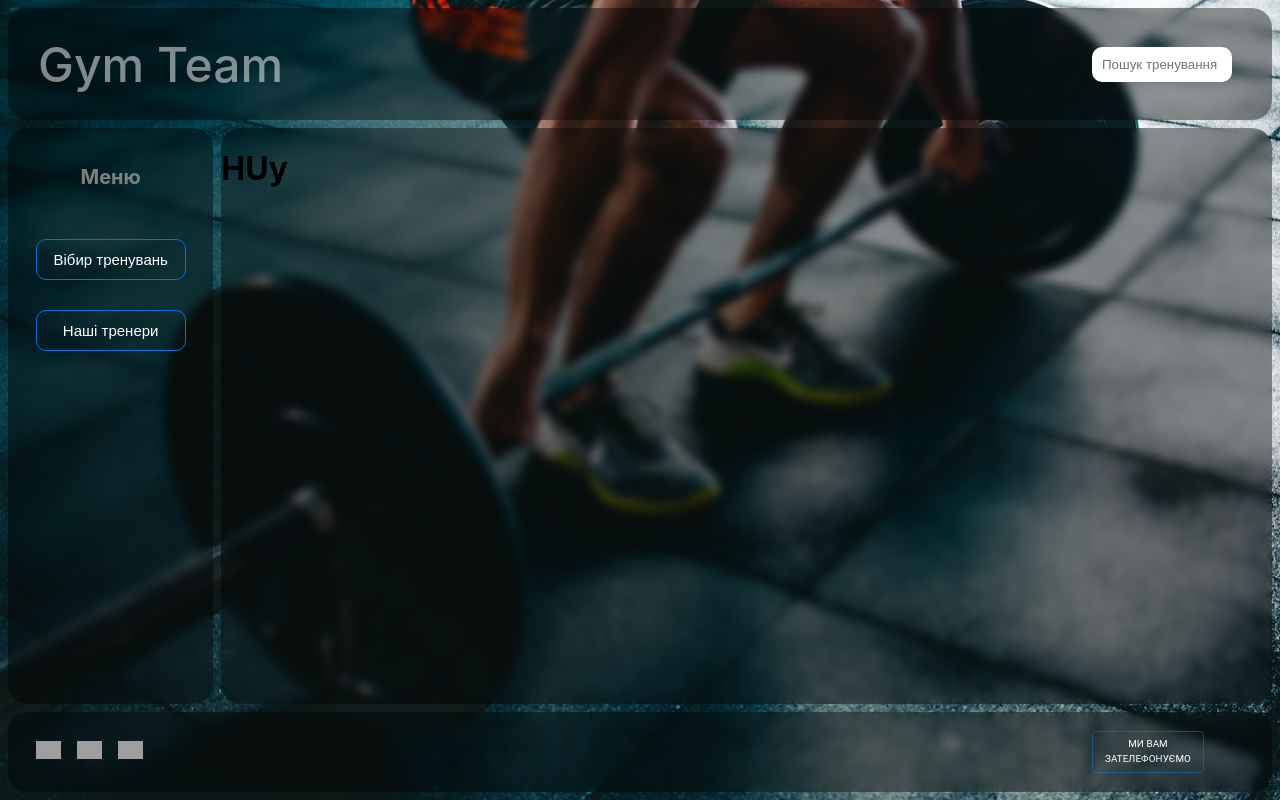
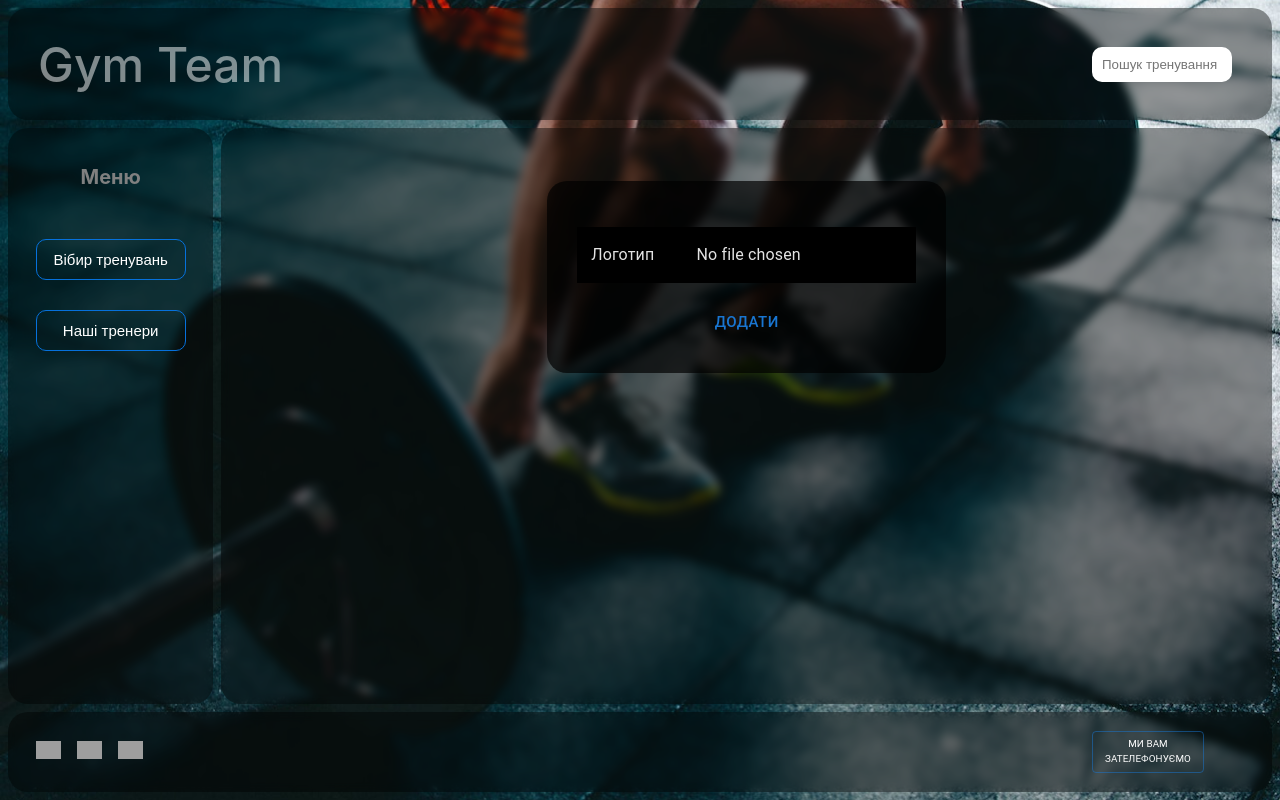
Before and after one commit to glinkinzhenya/Diplom-pro, a React (Create React App) app: page /admin/4hg874hg8h45g85hg848g47gh4hyth4ythvy4thg8yh5g784h578heyubvyurbvubs in a window 1280 px wide. Built offline with nearby package versions, Linux system fonts and the light colour scheme; grey boxes are pictures that could not be loaded.

Commit message:
test image

```diff
--- a/src/constans/rules.js
+++ b/src/constans/rules.js
@@ -1,5 +1,8 @@
 export const rulesText = {
   required: (field) => `Треба ввести ${field}.`,
+};
+export const rulesImage = {
+  required: (field) => `Треба додати ${field}.`,
 };
 
 export const adminRules = {
@@ -9,4 +12,7 @@ export const adminRules = {
   password: {
     required: { value: true, message: rulesText.required('пароль') },
   },
+  image: {
+    required: { value: true, message: rulesImage.required('логотип') },
+  },
 };
--- /dev/null
+++ b/src/pages/AddForm/AddForm.css
@@ -0,0 +1,23 @@
+#myFileInput::-webkit-file-upload-button {
+    visibility: hidden;
+}
+
+#myFileInput::before {
+    content: '';
+    display: inline-block;
+}
+
+.add-form-wrapper {
+    display: flex;
+    justify-content: center;
+}
+
+.add-form {
+    display: flex;
+    flex-direction: column;
+    background-color: rgb(0 0 0 / 69%);
+    border-radius: 20px;
+    padding: 30px;
+    margin-top: 5%;
+    gap: 10px;
+}
--- a/src/pages/AddForm/AddForm.jsx
+++ b/src/pages/AddForm/AddForm.jsx
@@ -1,8 +1,100 @@
-import React from 'react';
+import React, { useState } from 'react';
+import { useForm } from 'react-hook-form';
+import { Button } from '@mui/material';
+import { InputText } from '../../components/Forms/InputText';
+import { adminRules } from '../../constans/rules';
+import './AddForm.css';
 
 export default function AddForm() {
+  const { control, handleSubmit } = useForm();
 
-    return (
-        <h1>HUy</h1>
-    )
+  const [avatar, setAvatar] = useState('');
+
+  const getBase64 = (file) => new Promise((resolve, reject) => {
+    const reader = new FileReader();
+    reader.readAsDataURL(file);
+    reader.onload = () => resolve(reader.result);
+    reader.onerror = () => reject(new Error('Error while reading file.'));
+  });
+
+  const onSubmit = async (event) => {
+    const file = event.target.files[0];
+    const base64String = await getBase64(file);
+    setAvatar(base64String);
+    console.log(avatar);
+  };
+
+  return (
+    <>
+      <div className='add-form-wrapper'>
+        <div className='add-form'>
+          {/* <InputText
+          control={control}
+          name='name'
+          label='Назва тренування'
+          type='text'
+          rules={adminRules.login}
+        /> */}
+          <InputText
+            style={{ backgroundColor: 'black' }}
+            control={control}
+            name='image'
+            label='Логотип'
+            type='file'
+            rules={adminRules.image}
+            id="myFileInput"
+            onChange={onSubmit}
+          />
+          {/* <InputText
+          control={control}
+          name='fullInfo'
+          label='опис тренування'
+          type='text'
+          rules={adminRules.login}
+        />
+        <InputText
+          control={control}
+          name='gallery'
+          label='Зображення 1'
+          type='file'
+          rules={adminRules.password}
+        /> */}
+          {/* <InputText
+          control={control}
+          name='gallery'
+          label='Зображення 2'
+          type='file'
+          rules={adminRules.password}
+        />
+        <InputText
+          control={control}
+          name='gallery'
+          label='Зображення 3'
+          type='file'
+          rules={adminRules.password}
+        />
+        <InputText
+          control={control}
+          name='gallery'
+          label='Зображення 4'
+          type='file'
+          rules={adminRules.password}
+        /> */}
+          {/* <InputText
+          control={control}
+          name='days'
+          label='Вільні дні'
+          type='text'
+          rules={adminRules.login}
+        /> */}
+          <Button
+            size='large'
+            onClick={handleSubmit()}
+          >Додати
+          </Button>
+          {avatar && <img src={avatar} alt="Preview" />}
+        </div>
+      </div>
+    </>
+  );
 }
--- a/src/pages/Admin/Admin.jsx
+++ b/src/pages/Admin/Admin.jsx
@@ -1,20 +1,19 @@
 import React from 'react';
 import { Button } from '@mui/material';
+import { useForm } from 'react-hook-form';
 import { InputText } from '../../components/Forms/InputText';
-import { useForm } from 'react-hook-form';
 import { adminRules } from '../../constans/rules';
 import './Admin.css';
 
 export default function Admin() {
   const { control, handleSubmit, getValues } = useForm();
+  console.log(control);
 
   const onSubmit = () => {
-    console.log(getValues());
     if (getValues().login === 'admin' && getValues().password === 'qwerty') {
       window.location.href = '/admin/4hg874hg8h45g85hg848g47gh4hyth4ythvy4thg8yh5g784h578heyubvyurbvubs';
     }
   };
-
 
   return (
     <div className='admin-wrapper'>
```
Also changed, not shown: src/components/Templates/Header/ComponentHeader/Burger.jsx (+6 -3 lines), src/components/Templates/Header/ComponentHeader/PagesList.jsx (deleted, +0 -36 lines).
